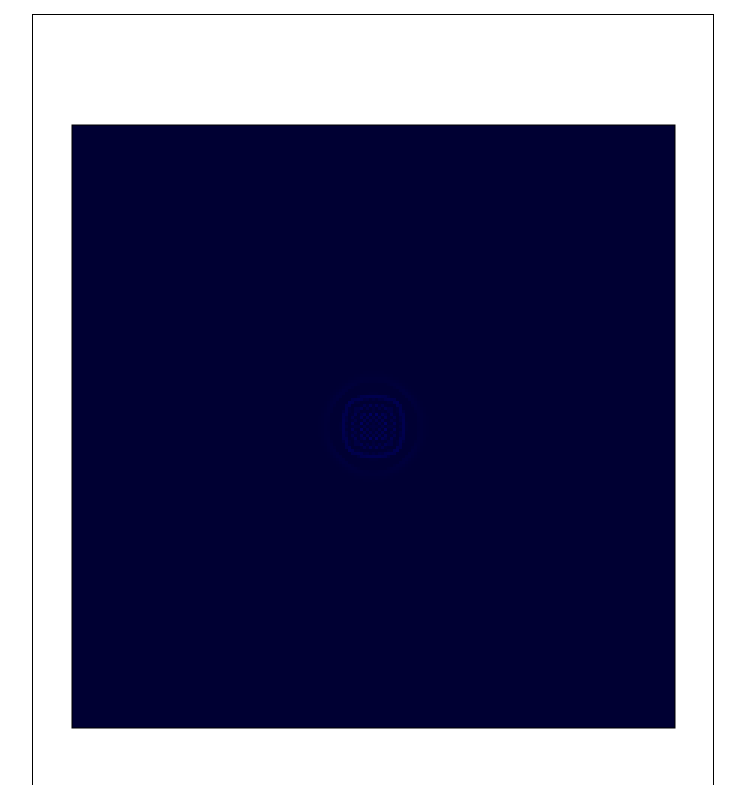
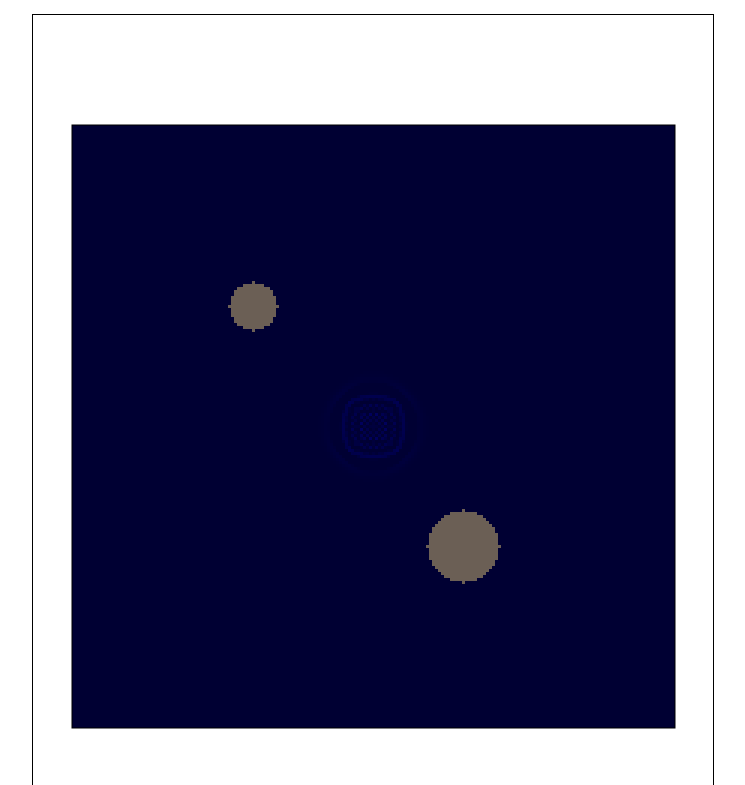
Before and after one commit to antfconeto/phisics_learning, a plain HTML site: page wave_phisics/index.html in a window 1280 px wide. Shown: the top 785 px of the page, without its empty margins (267-1012 px from the left). Drawn offline with Linux system fonts and the light colour scheme; animation ran at ten frames a second.

Commit message:
feat: :sparkles: adiciona obstáculos na simulação de ondas

```diff
--- a/wave_phisics/js/index.js
+++ b/wave_phisics/js/index.js
@@ -7,9 +7,9 @@
 };
 
 let mousePosition = {
-    x:0,
-    y:0
-}
+    x: 0,
+    y: 0,
+};
 
 const mesh = {
     width: 200,
@@ -19,6 +19,7 @@
     displacement: [],
     displacementOld: [],
     displacementNew: [],
+    obstacle: [],
     c: 0.3,
     dt: 1,
     dx: 1,
@@ -52,6 +53,7 @@
 
     return `hsl(240, 100%, ${lightness}%)`;
 }
+
 function meshLeft() {
     return Math.round(
         screen.width / 2 - (mesh.displacement[0].length * mesh.cellWidth) / 2,
@@ -65,7 +67,9 @@
 function drawMesh() {
     for (let i = 0; i < mesh.displacement.length; i++) {
         for (let j = 0; j < mesh.displacement[0].length; j++) {
-            ctx.fillStyle = displacementColor(mesh.displacement[i][j]);
+            ctx.fillStyle = mesh.obstacle[i][j]
+                ? "#6b5f55"
+                : displacementColor(mesh.displacement[i][j]);
             ctx.fillRect(
                 meshLeft() + j * mesh.cellWidth,
                 meshTop() + i * mesh.cellHeight,
@@ -85,6 +89,31 @@
     );
 }
 
+// Define the obstacle in the mesh (a rectangle in this case)
+
+function addObstacle(x, y, radius) {
+    for (let i = x - radius; i <= x + radius; i++) {
+        for (let j = y - radius; j <= y + radius; j++) {
+            if (i < 1 || j < 1 || i >= mesh.height || j >= mesh.width) continue;
+            if ((i - x) ** 2 + (j - y) ** 2 <= radius ** 2) {
+                mesh.obstacle[i][j] = true;
+                mesh.displacement[i][j] = 0;
+                if (mesh.displacementOld[i]) mesh.displacementOld[i][j] = 0;
+                if (mesh.displacementNew[i]) mesh.displacementNew[i][j] = 0;
+            }
+        }
+    }
+}
+
+function defineObstacles() {
+    mesh.obstacle = Array.from({ length: mesh.height + 1 }, () =>
+        Array(mesh.width + 1).fill(false),
+    );
+
+    addObstacle(60, 60, 8);
+    addObstacle(140, 130, 12);
+}
+
 // Functions for updating the mesh displacement and drawing the scene
 
 function courantNumber() {
@@ -94,43 +123,57 @@
 function calculateInitialWave() {
     for (let i = 1; i < mesh.displacement.length - 1; i++) {
         for (let j = 1; j < mesh.displacement[0].length - 1; j++) {
-            mesh.displacementNew[i][j] = mesh.displacement[i][j] + ((courantNumber() ** 2) / 2) * (
-                mesh.displacement[i+1][j] +
-                mesh.displacement[i-1][j] +
-                mesh.displacement[i][j+1] +
-                mesh.displacement[i][j-1] -
-                4 * mesh.displacement[i][j]
-            );
+            if (mesh.obstacle[i][j]) {
+                mesh.displacementNew[i][j] = 0;
+                continue;
+            }
+
+            mesh.displacementNew[i][j] =
+                mesh.displacement[i][j] +
+                (courantNumber() ** 2 / 2) *
+                    (mesh.displacement[i + 1][j] +
+                        mesh.displacement[i - 1][j] +
+                        mesh.displacement[i][j + 1] +
+                        mesh.displacement[i][j - 1] -
+                        4 * mesh.displacement[i][j]);
         }
     }
 }
 
-function lossEnergy(){
-    return 0.99
+function lossEnergy() {
+    return 0.99;
 }
 
 function calculateNextWave() {
     for (let i = 1; i < mesh.displacement.length - 1; i++) {
         for (let j = 1; j < mesh.displacement[0].length - 1; j++) {
-            mesh.displacementNew[i][j] = ((2 * mesh.displacement[i][j]) - mesh.displacementOld[i][j] + ((courantNumber() ** 2) * (
-                mesh.displacement[i+1][j] +
-                mesh.displacement[i-1][j] +
-                mesh.displacement[i][j+1] +
-                mesh.displacement[i][j-1] -
-                4 * mesh.displacement[i][j]
-            ))) * lossEnergy();
+            if (mesh.obstacle[i][j]) {
+                mesh.displacementNew[i][j] = 0;
+                continue;
+            }
+
+            mesh.displacementNew[i][j] =
+                (2 * mesh.displacement[i][j] -
+                    mesh.displacementOld[i][j] +
+                    courantNumber() ** 2 *
+                        (mesh.displacement[i + 1][j] +
+                            mesh.displacement[i - 1][j] +
+                            mesh.displacement[i][j + 1] +
+                            mesh.displacement[i][j - 1] -
+                            4 * mesh.displacement[i][j])) *
+                lossEnergy();
         }
     }
 }
 
 function update() {
     if (mesh.step === 0) {
-        mesh.displacementOld = mesh.displacement.map(row => [...row]);
-        mesh.displacementNew = mesh.displacement.map(row => [...row]);
+        mesh.displacementOld = mesh.displacement.map((row) => [...row]);
+        mesh.displacementNew = mesh.displacement.map((row) => [...row]);
         calculateInitialWave();
     } else {
-        mesh.displacementOld = mesh.displacement.map(row => [...row]);
-        mesh.displacement = mesh.displacementNew.map(row => [...row]);
+        mesh.displacementOld = mesh.displacement.map((row) => [...row]);
+        mesh.displacement = mesh.displacementNew.map((row) => [...row]);
         calculateNextWave();
     }
 
@@ -148,19 +191,28 @@
     requestAnimationFrame(loop);
 }
 
-
 function addWave(event) {
     const rect = cnv.getBoundingClientRect();
-    const x = (event.clientX - rect.left) * (cnv.width / rect.width) - meshLeft();
-    const y = (event.clientY - rect.top) * (cnv.height / rect.height) - meshTop();
+    const x =
+        (event.clientX - rect.left) * (cnv.width / rect.width) - meshLeft();
+    const y =
+        (event.clientY - rect.top) * (cnv.height / rect.height) - meshTop();
 
     const j = Math.floor(x / mesh.cellWidth);
     const i = Math.floor(y / mesh.cellHeight);
 
-    if (i < 1 || j < 1 || i >= mesh.displacement.length - 1 || j >= mesh.displacement[0].length - 1) return;
+    if (
+        i < 1 ||
+        j < 1 ||
+        i >= mesh.displacement.length - 1 ||
+        j >= mesh.displacement[0].length - 1
+    )
+        return;
 
     mesh.displacement[i][j] = 50;
 }
-cnv.addEventListener("mousedown",(event)=>addWave(event))
+cnv.addEventListener("mousedown", (event) => addWave(event));
+
 defineStartDisplacement();
+defineObstacles();
 loop();
```
Also changed, not shown: wave_phisics/index.html (+8 -1 lines).
